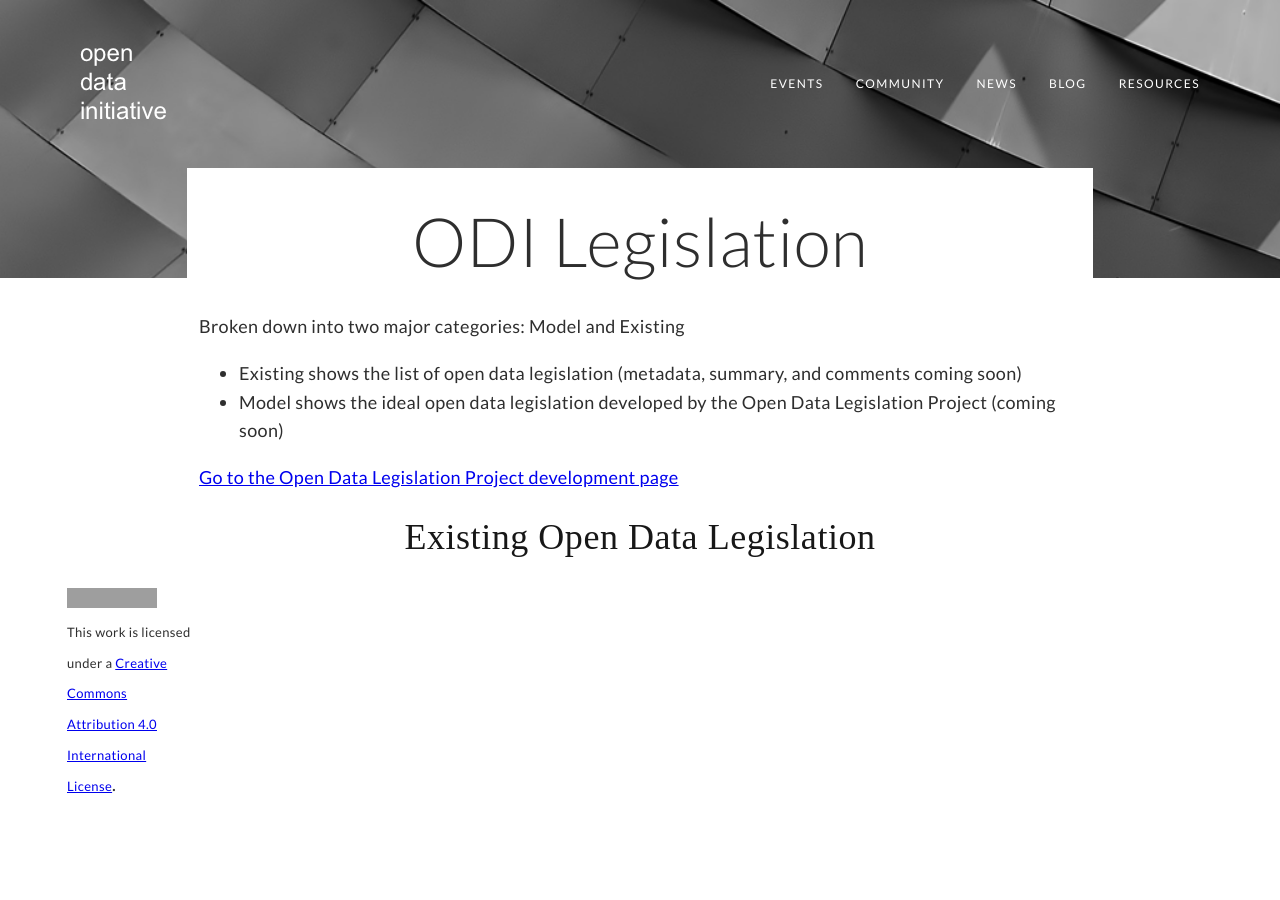
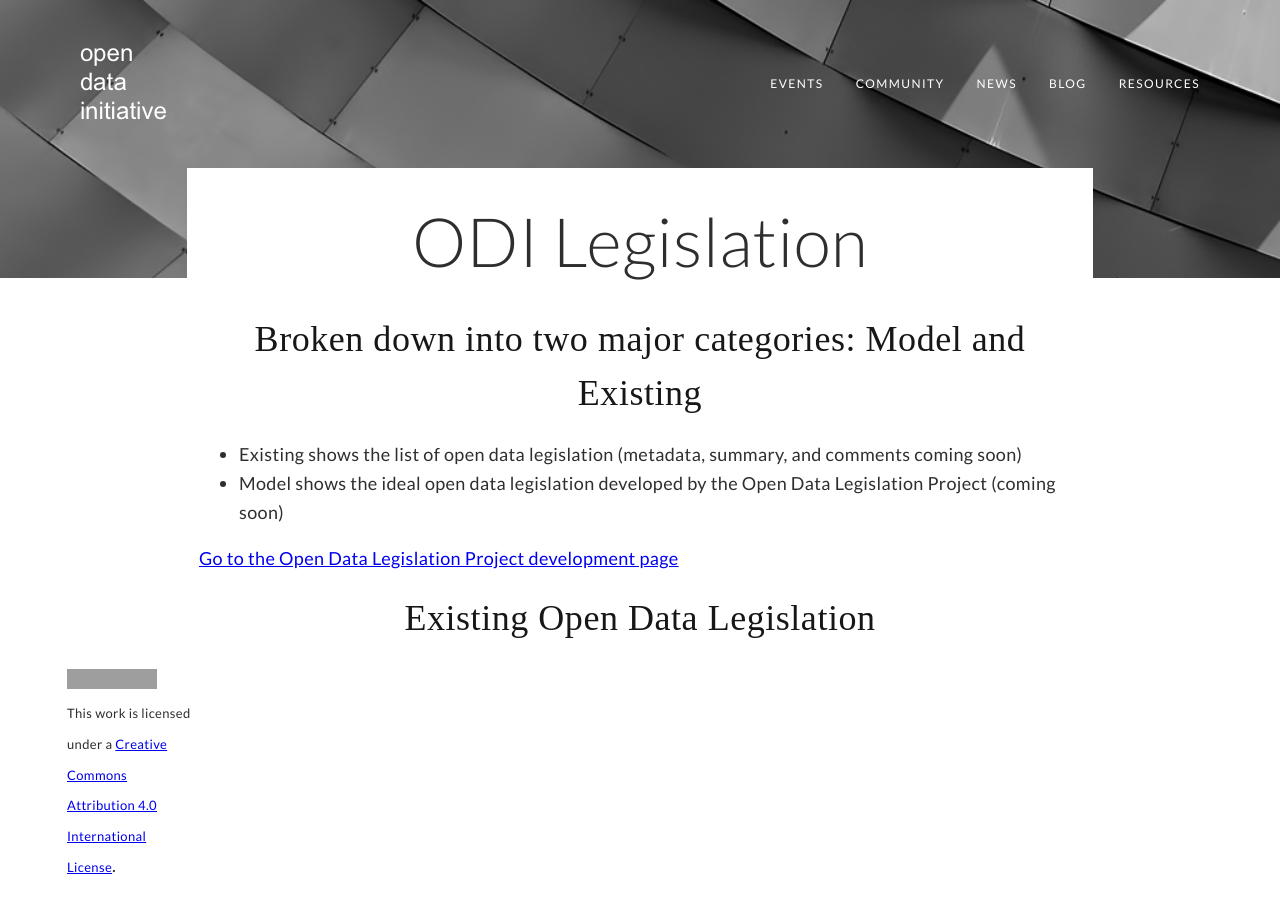
Before and after one commit to opendatainitiative/opendatainitiative.github.io, a Jekyll site: the page built from legislation.md, in a window 1280 px wide. Built offline with Jekyll 4.4.1, drawn with Linux system fonts in a browser that asks for light colours; grey boxes are pictures that could not be loaded.

Commit message:
slight cleanup of legislation.md

```diff
--- a/legislation.md
+++ b/legislation.md
@@ -5,7 +5,7 @@ title: Legislation
 ---
 
 # ODI Legislation
-Broken down into two major categories: Model and Existing
+## Broken down into two major categories: Model and Existing
 * Existing shows the list of open data legislation (metadata, summary, and comments coming soon)
 * Model shows the ideal open data legislation developed by the Open Data Legislation Project (coming soon)
 
@@ -16,7 +16,6 @@ Broken down into two major categories: Model and Existing
     {% for post in site.categories.legislation %}
       <tr>
             <td>{{ post.date | date: '%B %d, %Y' }}</td>
-            <td>{{ post.title }}</td>
             <td>{{ post.excerpt }}</td>
       <tr>
             <td colspan="2"><a href="{{ site.baseurl }}{{ post.url }}">go to details</a></td>
```
